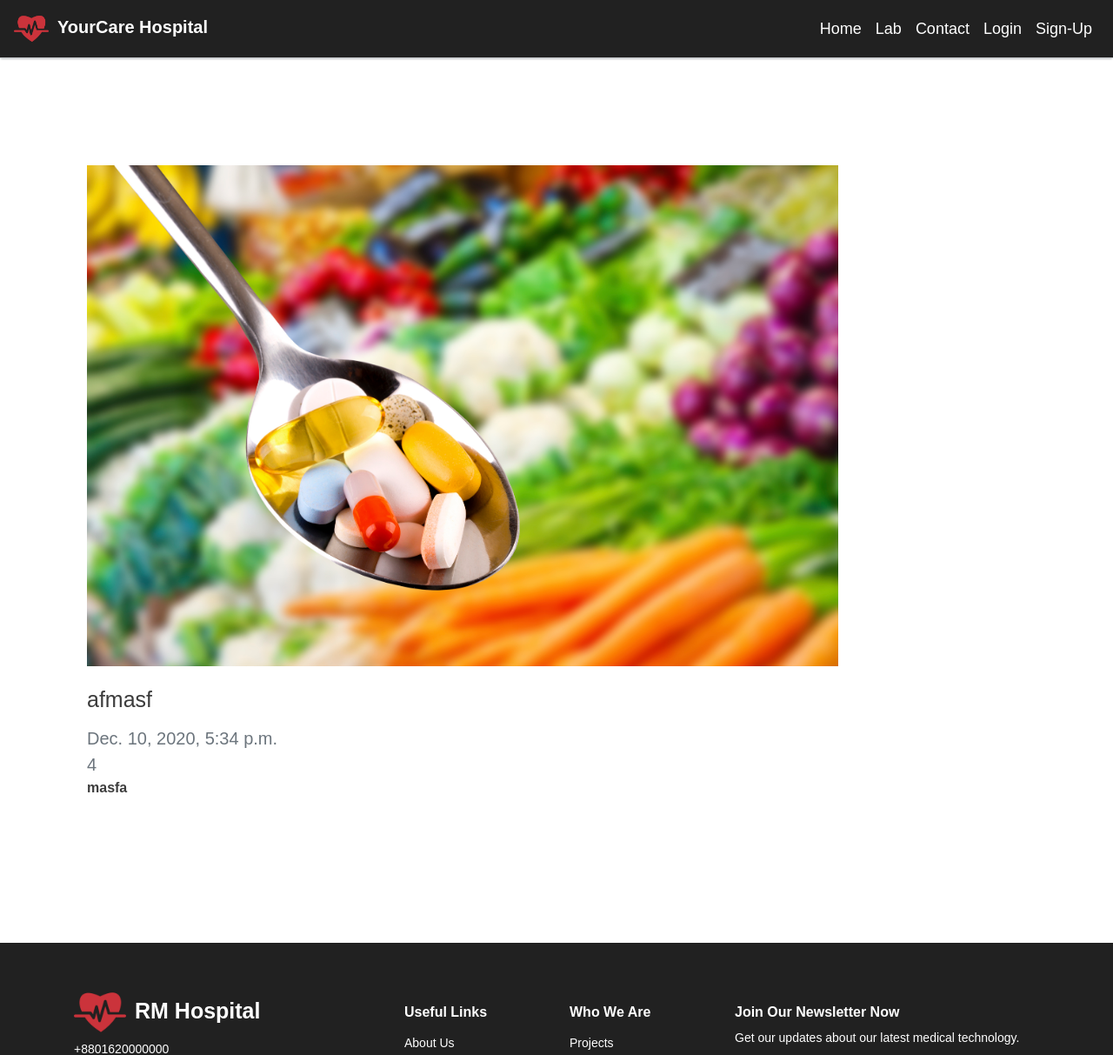
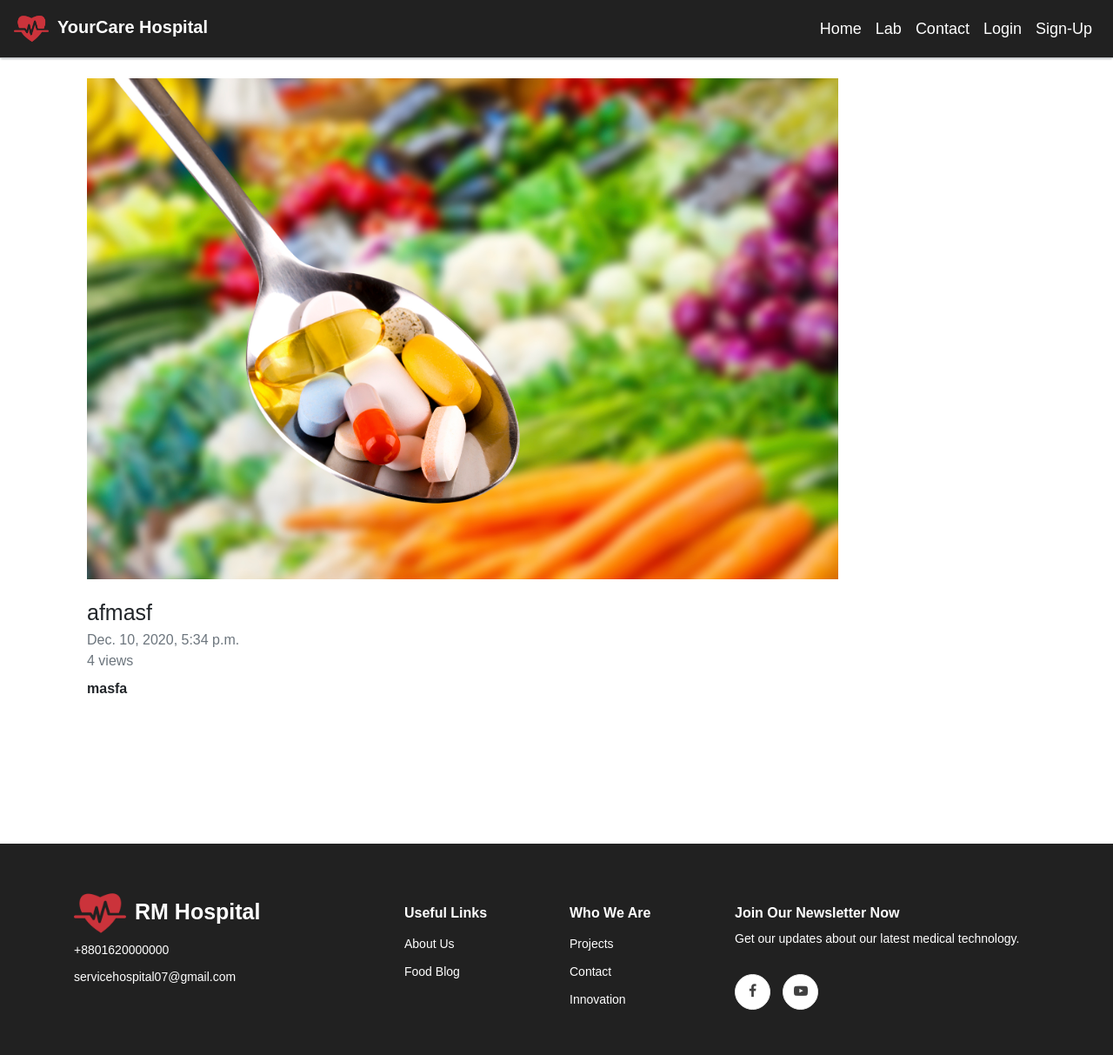
Before and after one commit to Miltonbhowmick/hospitalmanagement, a Django app: a page that uses home/templates/home/flog_blog_post.html in a window 1280 px wide. Shown: the top 1213 px of the page at 87% size. Run offline with Django 3.2, Linux system fonts and the light colour scheme; data comes from the database, SQL or seed files in the repository; both versions use the stored data as it was after the commit; some libraries are stand-ins or nearby versions.

Commit message:
added food blog thumbnail size 800 300

```diff
--- a/home/models.py
+++ b/home/models.py
@@ -4,7 +4,7 @@ from multiselectfield import MultiSelectField
 from ckeditor.fields import RichTextField
 
 from imagekit.models import ImageSpecField
-from imagekit.processors import ResizeToFill, Adjust
+from imagekit.processors import ResizeToFill
 
 from account.models import UserProfile
 import os
@@ -167,7 +167,7 @@ class FoodBlog(models.Model):
 	title = models.CharField(max_length=255, blank=True, default='')
 	date = models.DateTimeField(default=datetime.datetime.now(), blank=True)
 	post_image = models.ImageField(upload_to='blog_images', null=True, blank=True)
-	formatted_image = ImageSpecField(source='post_image', processors=[ResizeToFill(220,220)], format='JPEG', options={'quality':90})
+	formatted_image = ImageSpecField(source='post_image', processors=[ResizeToFill(800,300)], format='JPEG', options={'quality':90})
 	description = RichTextField(max_length=1000, null=True, blank=True)
 	view = models.IntegerField(blank=True, default=0)
 
--- a/home/templates/home/flog_blog_post.html
+++ b/home/templates/home/flog_blog_post.html
@@ -3,25 +3,24 @@
 
 {% block content %}
 {% load static %}
-<div class="container" style="margin-top: 100px; color: #3c3c3c;">
+<div class="container">
 
 		<div class="row">
 			<div class="col-md-12">
 				<div class="container">
-					<div>
+					<div >
 						<img src="{{post.formatted_image.url}}" style="width:80%;display:block;margin-bottom: 20px;"/>
 					</div>
-						<div style="font-size: 25px;margin-bottom: 10px;">
+						<div style="font-size: 25px;">
 							{{post.title}}
-
 						</div>
-					<div class="text-muted" style="font-size: 20px;">
+					<div class="text-muted">
 						{{post.date}}
 					</div>
-					<div class="text-muted" style="font-size: 20px;">
-						{{post.view}}
+					<div class="text-muted">
+						{{post.view}} views
 					</div>
-					<div>
+					<div class="my-2">
 						{{post.description | safe}}
 					</div>
 				</div>
--- a/home/views.py
+++ b/home/views.py
@@ -324,12 +324,10 @@ class FoodBlogPost(View):
 				)
 				view.save()
 
-
 			foodblog.view = store_model.FoodBlogView.objects.filter(foodblog=foodblog).count()
 			foodblog.save()
 
 		contexts = {
 			'post':foodblog,
-			# 'total_view': total_view,
 		}
 		return render(request, self.template_name, contexts)
```
Also changed, not shown: hospitalmanagement/settings.py (+8 -6 lines), db.sqlite3, home/migrations/0004_auto_20201210_2136.py (added), 12 other files.
